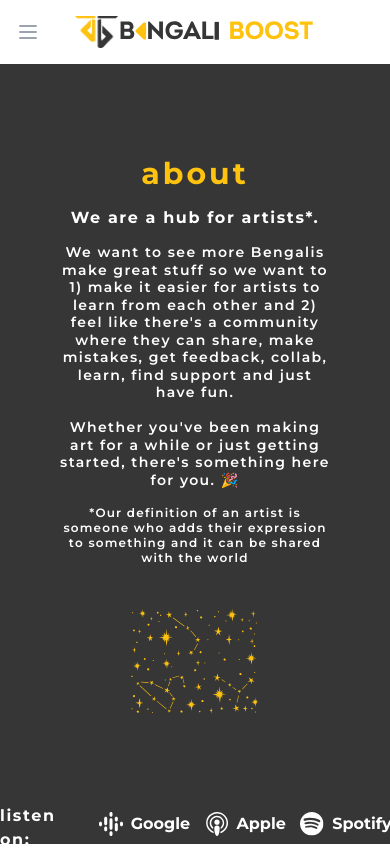
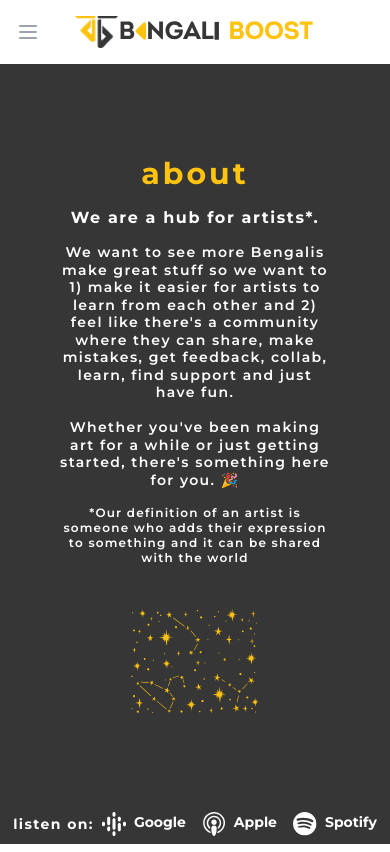
Before and after one commit to maluhoss/bengaliboost, a Next.js app: page /about in a window 390 px wide. Built offline with nearby package versions, Linux system fonts and the light colour scheme.

Commit message:
Footer - adjust font size when mobile due to 3 podcast platforms

```diff
--- a/components/footer.js
+++ b/components/footer.js
@@ -40,11 +40,11 @@ export default function Footer({ backgroundColour }) {
 
   return (
     <footer className={`${backgroundColour} flex justify-center space-x-2 sm:space-x-6 h-10 max-h-10`}>
-      <p className={`text-base sm:text-lg font-bold ${footerTextColour} tracking-widest my-auto`}>listen on: </p>
+      <p className={`text-sm sm:text-lg font-bold ${footerTextColour} tracking-widest my-auto`}>listen on: </p>
       <div className={`${footerTextColour} flex items-center space-x-4 sm:space-x-8 my-auto`}>
         {links.map(({ href, label, image }) => (
             <div key={label} className="flex">
-              <a target="_blank" href={href} className={`${footerTextColour} flex text-base sm:text-lg no-underline font-bold my-auto`}>
+              <a target="_blank" href={href} className={`${footerTextColour} flex text-sm sm:text-lg no-underline font-bold my-auto`}>
                 <img src={image[logo]} className="w-6 h-6 mr-2" />
                 <p>{label}</p>
               </a>
```
